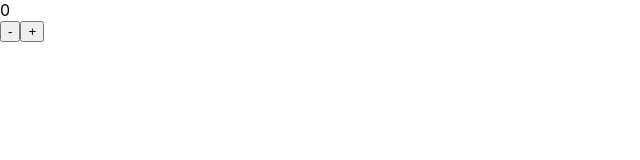
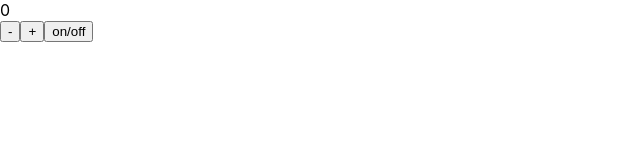
Before and after one commit to Sunset-Kim/react-test-app, a React (Create React App) app: page / in a window 1280 px wide. Shown: the top 160 px of the page, without its empty margins (0-640 px from the left). Built offline with nearby package versions, Linux system fonts and the light colour scheme.

Commit message:
green: implement display button

```diff
--- a/src/App.js
+++ b/src/App.js
@@ -3,6 +3,7 @@ import "./App.css";
 
 function App() {
   const [count, setCount] = useState(0);
+  const [disabled, setDisabled] = useState(false);
 
   const increaseCount = () => {
     setCount(count + 1);
@@ -11,12 +12,16 @@ function App() {
   const decreaseCount = () => {
     setCount(count - 1);
   };
+
+  const handleToggle = () => setDisabled(!disabled);
+
   return (
     <div>
       <div data-testid='count'>{count}</div>
       <button
         type='button'
         data-testid='btn-minus'
+        disabled={disabled}
         onClick={() => decreaseCount()}
       >
         -
@@ -25,9 +30,14 @@ function App() {
       <button
         type='button'
         data-testid='btn-plus'
+        disabled={disabled}
         onClick={() => increaseCount()}
       >
         +
+      </button>
+
+      <button type='button' data-testid='btn-display' onClick={handleToggle}>
+        on/off
       </button>
     </div>
   );
```
